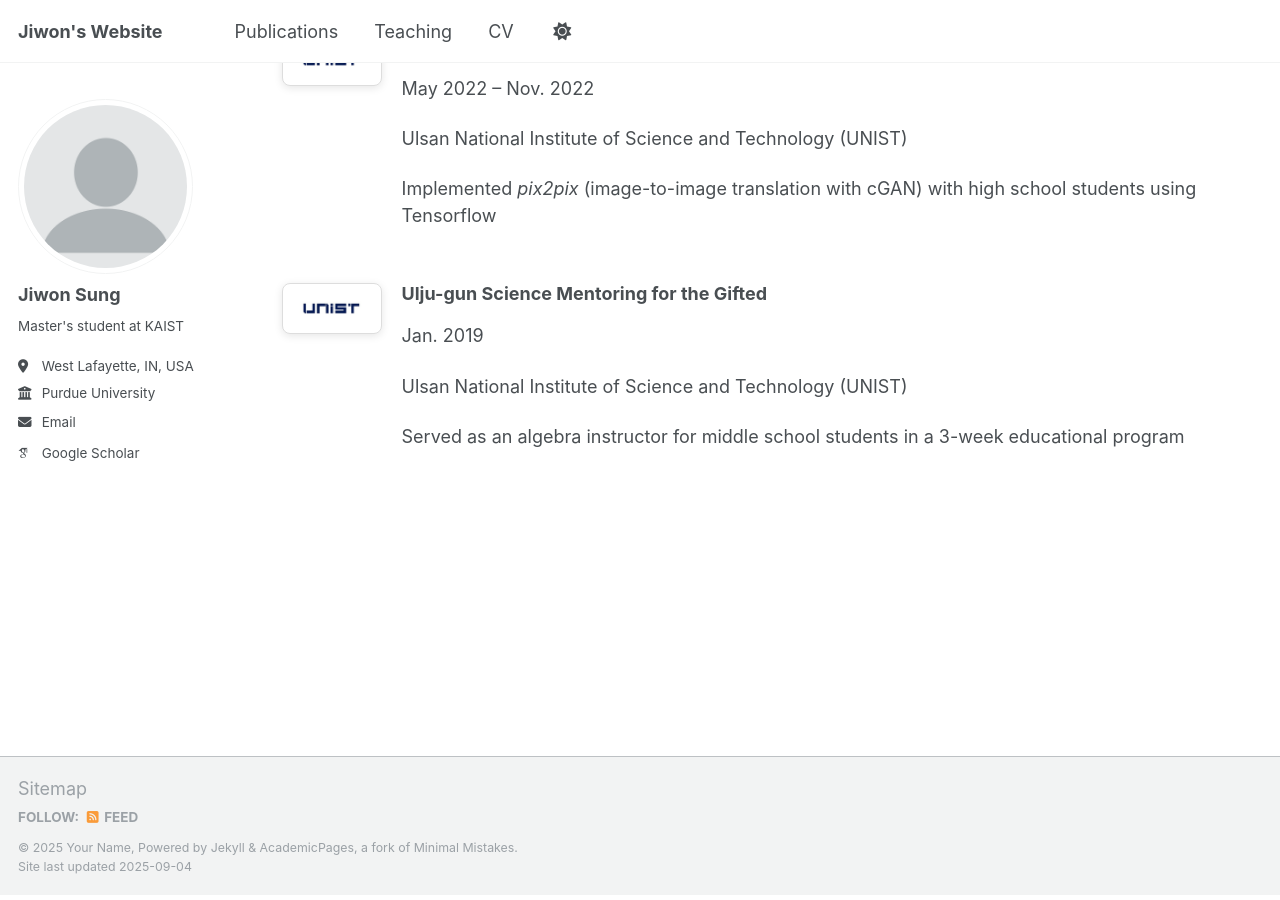
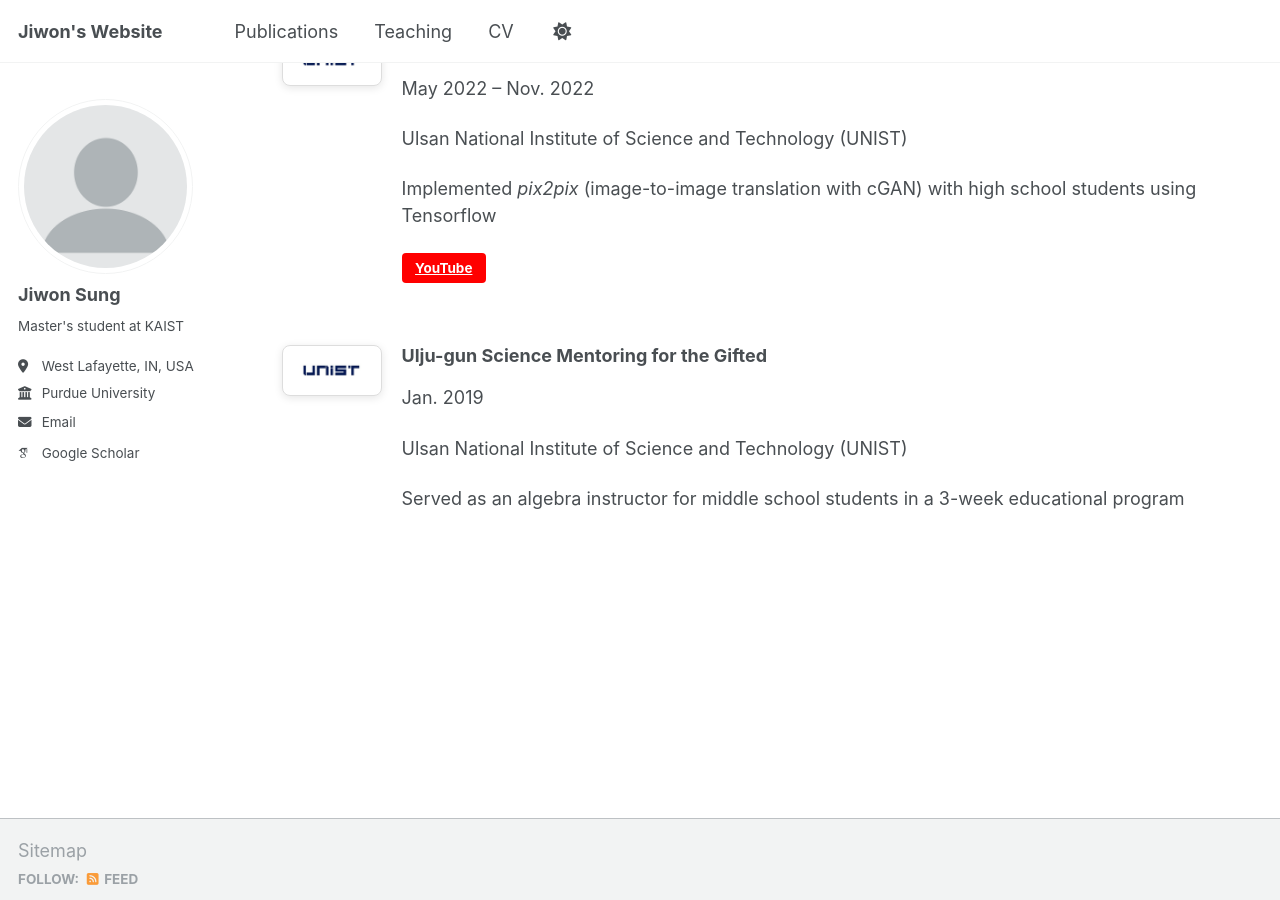
Before and after one commit to sunione/sunione.github.io, a Jekyll site: the page built from _pages/teaching.md, in a window 1280 px wide and 900 px high, scrolled down 1914 px. Built offline with Jekyll 4.4.1, drawn with Linux system fonts in a browser that asks for light colours; some web fonts are replaced.

Commit message:
Update teaching.md

```diff
--- a/_pages/teaching.md
+++ b/_pages/teaching.md
@@ -120,6 +120,9 @@ Mentoring Experience
     <p> May 2022 – Nov. 2022 </p>
     <p> Ulsan National Institute of Science and Technology (UNIST) </p>
     <p> Implemented <em>pix2pix</em> (image-to-image translation with cGAN) with high school students using Tensorflow </p>
+    <p>
+      <a href="https://www.youtube.com/watch?v=VZ19ihWSSXs&list=PLk3Up81lz3FWdovNRmj-PSFsaYUPgWi80&index=5" class="btn btn--youtube btn--small">YouTube</a>
+    </p>
   </div>
 </div>
 
```
